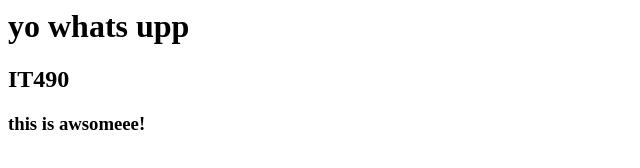
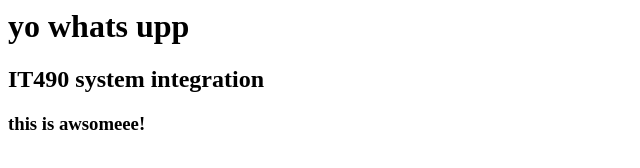
Before and after one commit to krishandarji/IT490spring2017, a plain HTML site: page index.html in a window 1280 px wide. Shown: the whole page, without its empty margins (0-640 px from the left). Drawn offline with Linux system fonts and the light colour scheme.

Commit message:
Made Language

```diff
--- a/index.html
+++ b/index.html
@@ -2,7 +2,7 @@
 yo whats upp
 </h1>
 <h2>
-IT490
+IT490 system integration
 </h2>
 <h3>
 this is awsomeee!
```
